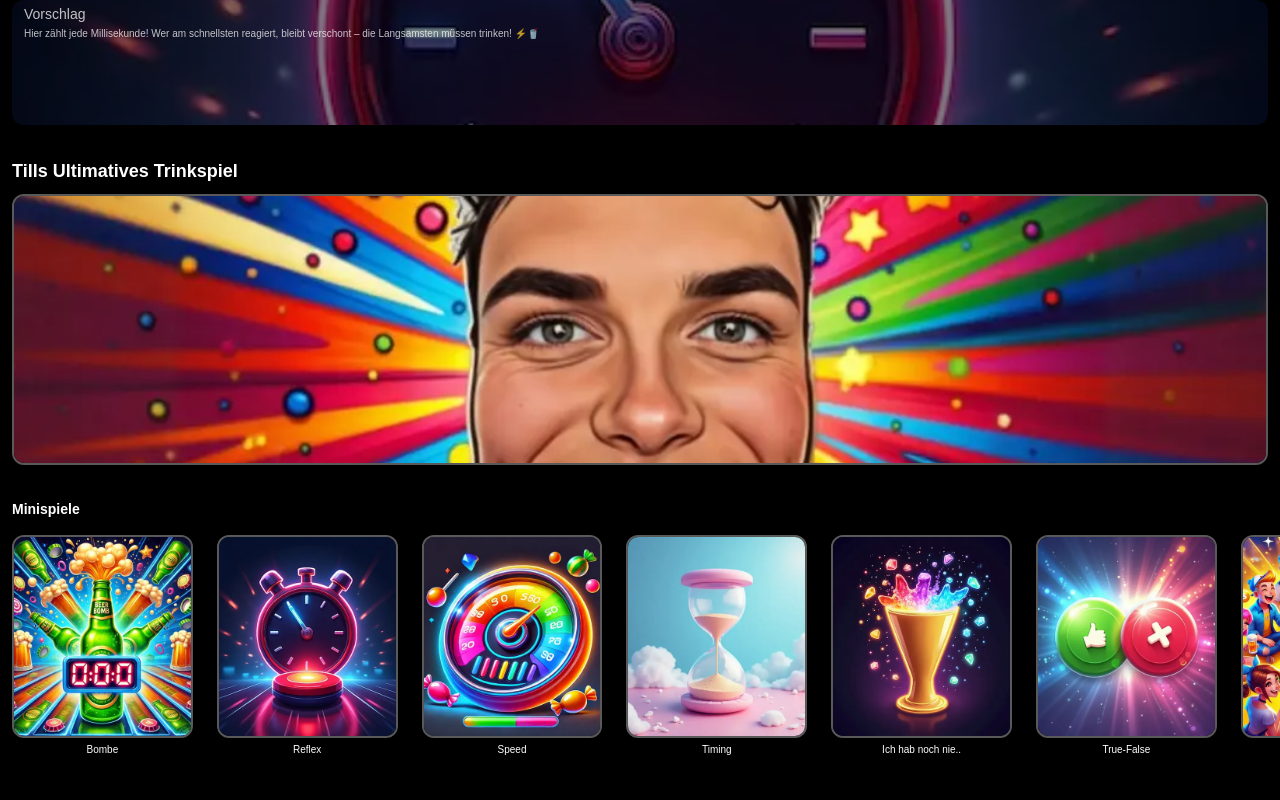
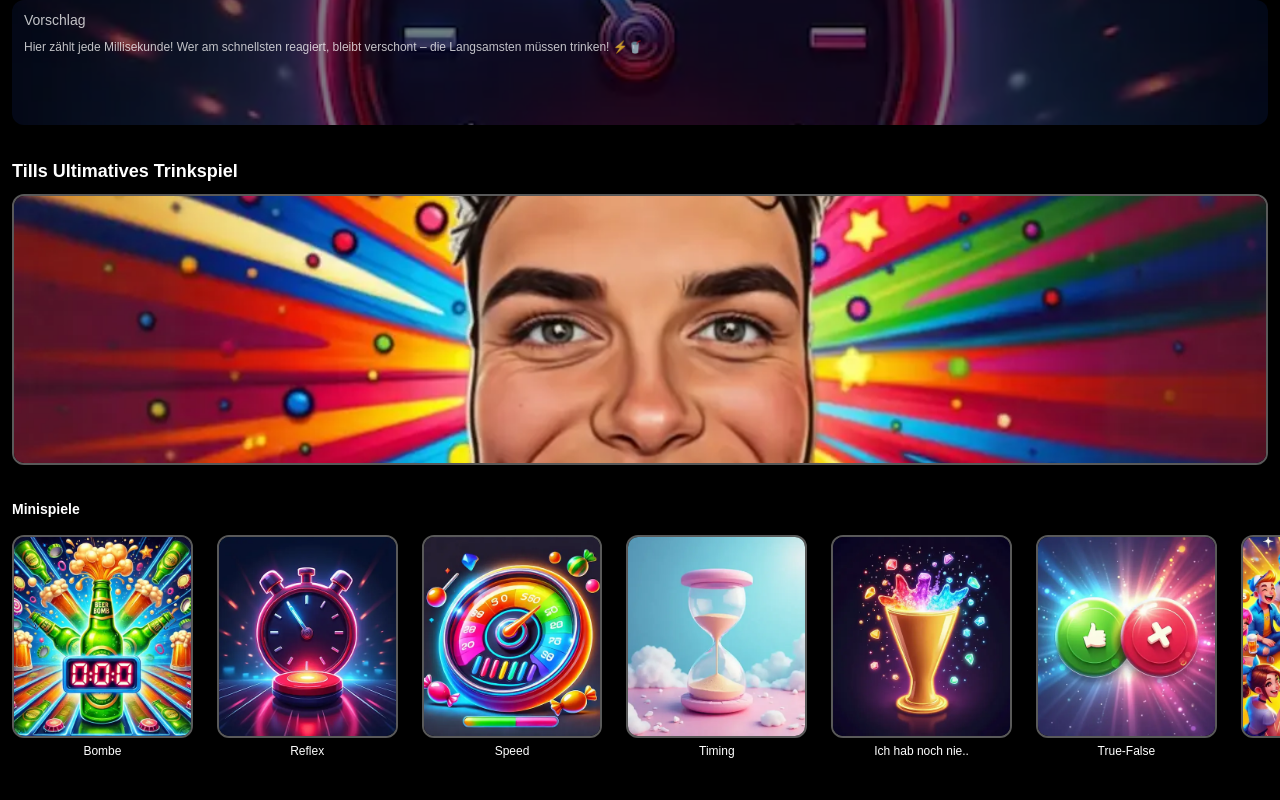
Before and after one commit to bytill/tut-bytill.github.io, a plain HTML site: page index.html in a window 1280 px wide. Drawn offline with Linux system fonts and the light colour scheme.

Commit message:
Update main.css

```diff
--- a/styles/main.css
+++ b/styles/main.css
@@ -9,7 +9,7 @@ box-sizing: border-box;
 --spacing-small: 12px;
 --spacing-medium: 24px;
 --spacing-large: 48px;
---font-size-small: 10px;
+--font-size-small: 12px;
 --font-size-medium: 14px;
 --font-size-large: 18px
 }
@@ -87,7 +87,7 @@ object-fit: cover;
 font-size: var(--font-size-medium);
 font-weight: normal;
 position: absolute;
-top: calc(var(--spacing-small) / 2);
+top: var(--spacing-small);
 left: var(--spacing-medium);
 opacity: 0.75;
 }
@@ -97,13 +97,14 @@ opacity: 0.75;
 font-size: var(--font-size-small);
 font-weight: normal;
 position: absolute;
-top: calc(var(--spacing-small) + var(--font-size-medium));
+top: calc(var(--spacing-small) + var(--font-size-medium) + var(--spacing-small));
 left: var(--spacing-medium);
 width: calc(100% - var(--spacing-large)); /* links + rechts 16px Abstand */
 line-height: 1.5;
 word-wrap: break-word;
-max-height: calc(100% - var(--spacing-small) + var(--font-size-medium) - var(--spacing-small)); /* Platz nach oben + unten abziehen */
+max-height: calc(100% - var(--spacing-small) + var(--font-size-medium) + var(--spacing-small) - var(--spacing-small)); /* Platz nach oben + unten abziehen */
 overflow: hidden;
+text-overflow: ellipsis;
 }
 
 .titel-text {
```
